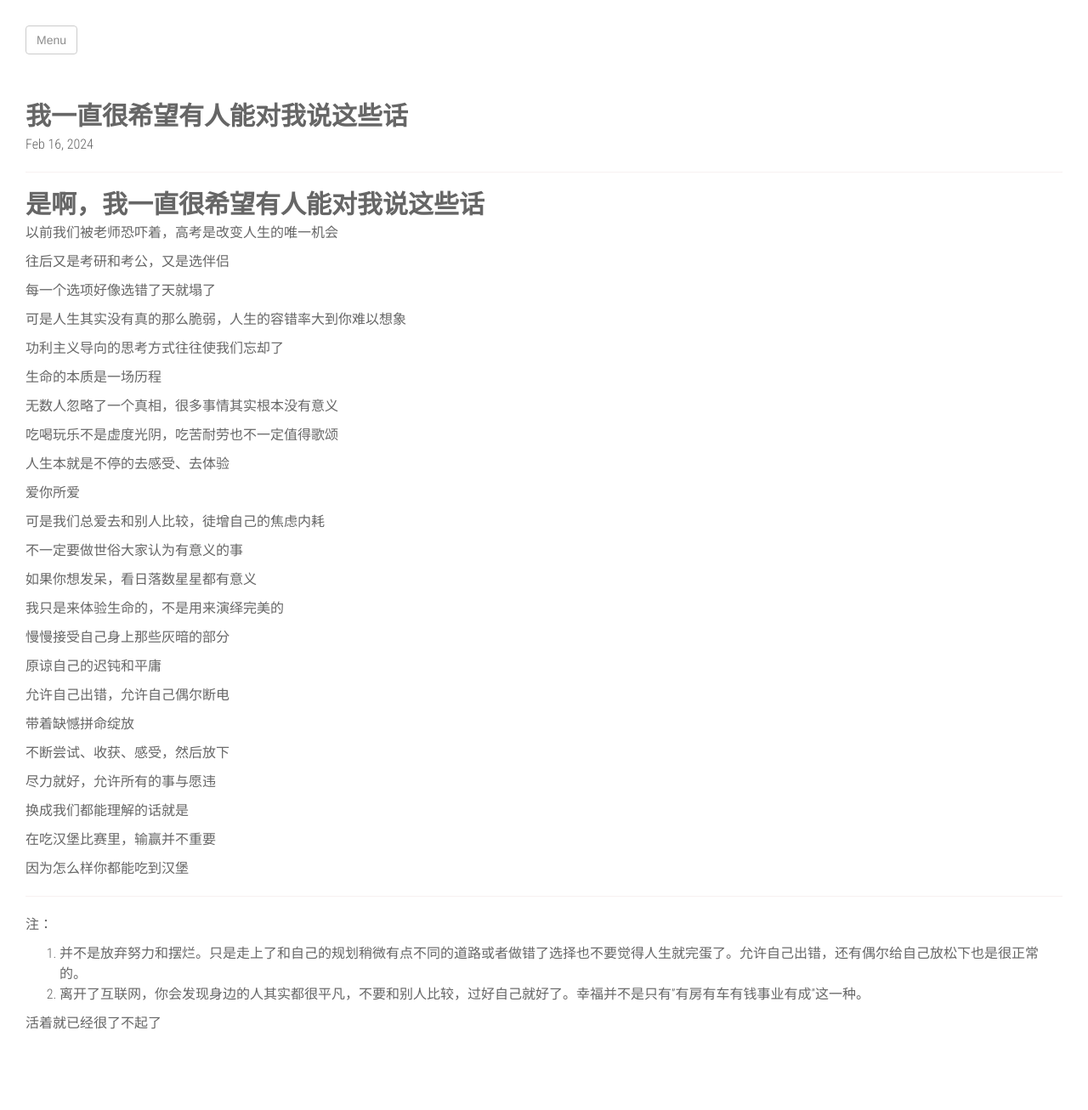
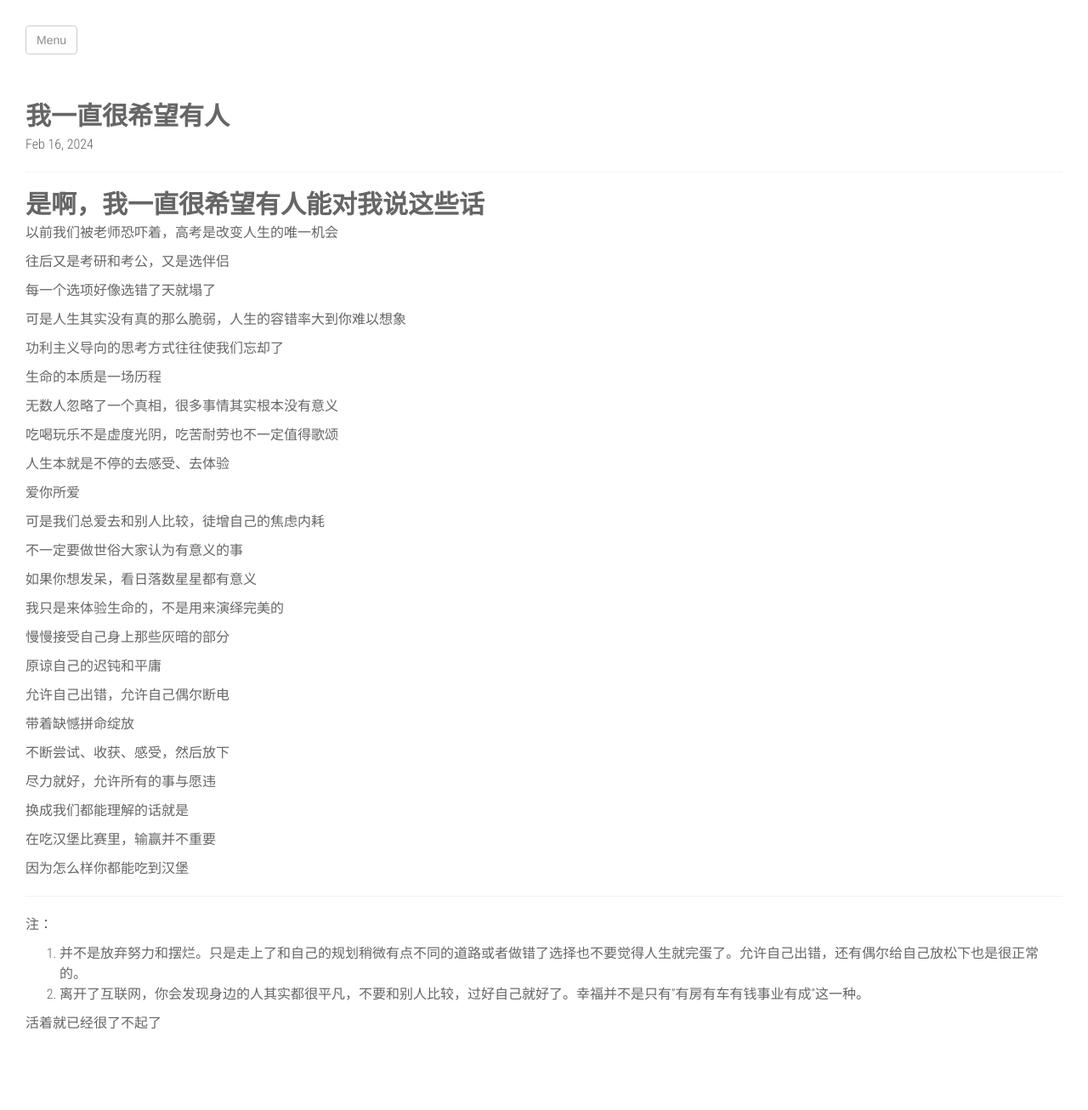
Before and after one commit to zashine/zashine.github.io, a Jekyll site: the page built from _posts/2024-02-16-我一直很希望有人.md, in a window 1280 px wide. Shown: the whole page at 85% size. Built offline with Jekyll 4.4.1, drawn with Linux system fonts in a browser that asks for light colours; nearby versions of some CDN libraries.

Commit message:
rename again

```diff
--- a/_posts/2024-02-16-我一直很希望有人能对我说这些话.md
+++ b/_posts/2024-02-16-我一直很希望有人.md
@@ -1,6 +1,6 @@
 ---
 layout: post
-title:  "我一直很希望有人能对我说这些话"
+title:  "我一直很希望有人"
 date:   2024/2/16 10:41:30
 comments: true
 categories: thinking
```
